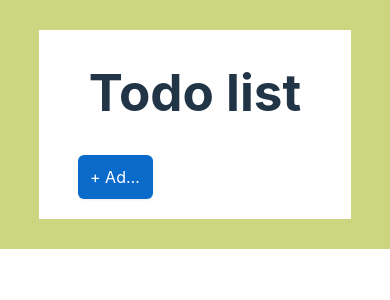
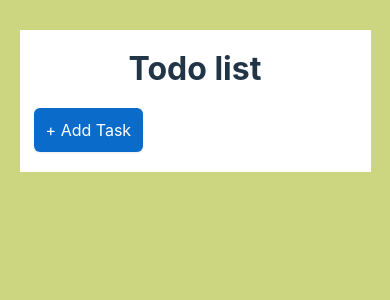
Before and after one commit to ayumi-ayumi/todo-list-ts, a React (Vite) app: page / in a window 390 px wide. Shown: the top 300 px of the page. Built offline with nearby package versions, Linux system fonts and the light colour scheme.

Commit message:
Styled a responsive design

```diff
--- a/src/App.css
+++ /dev/null
@@ -1,93 +0,0 @@
-/* #root {
-  max-width: 1280px;
-  margin: 0 auto;
-  padding: 2rem;
-  text-align: center;
-} */
-.App {
-  text-align: center;
-  display: flex;
-  align-items: center;
-  justify-content: center;
-  align-items: flex-start;
-  padding: 30px 0;
-  width: 100%;
-  background-color: #ccd681;
-}
-
-.input-container {
-  display: flex;
-  width: 75%;
-  margin: 0 auto;
-  justify-content: space-between;
-}
-
-form {
-  width: 100%;
-  display: flex;
-  height: 44px;
-}
-
-.input:hover {
-  filter: drop-shadow(0 0 2em rgba(100, 108, 255, 0.6666666667));
-  transition: 1s;
-}
-
-.submitButton {
-  padding: 8px 15px;
-  cursor: pointer;
-  width: 28%;
-}
-
-.list-container {
-  /* display: flex;
-  justify-content: center; */
-  /* padding: 1em 2em; */
-  /* border: solid 1.5em transparent; */
-  background: #f9f9f9;
-  width: 75%;
-  margin: 0 auto;
-  /* background-clip: content-box; */
-  /* gap: 10% */
-}
-
-ul {
-  padding: 20px;
-  width: 70%;
-  /* align-items: center; */
-  margin: 20px auto;
-}
-
-li {
-  /* display: flex; */
-  /* margin-bottom: 10px; */
-  justify-content: space-around;
-  /* margin-right: auto; */
-  display: flex;
-  align-items: center;
-  background-color: #fff;
-  margin-bottom: 10px;
-}
-li input[type='checkbox'] {
-  height: 20px;
-  width: 20px;
-  border-radius: 4px;
-  margin-left: 10px;
-}
-
-.todo-inputValue {
-  width: 62%;
-  min-height: 50px;
-  padding: 5px;
-  box-sizing: border-box;
-}
-.todo-inputValue div {
-  overflow-wrap: break-word;
-  line-height: 50px;
-  font-size: 18px;
-  text-align: left;
-}
-
-.buttons {
-  margin-right: 10px;
-} /*# sourceMappingURL=App.css.map */
--- a/src/App.scss
+++ /dev/null
@@ -1,93 +0,0 @@
-/* #root {
-  max-width: 1280px;
-  margin: 0 auto;
-  padding: 2rem;
-  text-align: center;
-} */
-.App {
-  text-align: center;
-  display: flex;
-  align-items: center;
-  justify-content: center;
-  align-items: flex-start;
-  padding: 30px 0;
-  width: 100%;
-  // height: 100vh;
-  background-color: #ccd681;
-}
-
-.input-container {
-  display: flex;
-  width: 75%;
-  margin: 0 auto;
-  justify-content: space-between;
-}
-
-form {
-  width: 100%;
-  display: flex;
-  height: 44px;
-}
-
-.input:hover {
-  filter: drop-shadow(0 0 2em #646cffaa);
-  transition: 1s;
-}
-
-.submitButton {
-  padding: 8px 15px;
-  cursor: pointer;
-  width: 28%;
-  // margin-left: 1%;
-}
-.list-container {
-  /* display: flex;
-  justify-content: center; */
-  /* padding: 1em 2em; */
-  /* border: solid 1.5em transparent; */
-  background: #f9f9f9;
-  width: 75%;
-  margin: 0 auto;
-  /* background-clip: content-box; */
-  /* gap: 10% */
-}
-ul {
-  padding: 20px;
-  width: 70%;
-  /* align-items: center; */
-  margin: 20px auto;
-}
-li {
-  /* display: flex; */
-  /* margin-bottom: 10px; */
-  justify-content: space-around;
-  /* margin-right: auto; */
-  display: flex;
-  align-items: center;
-  background-color: #fff;
-  margin-bottom: 10px;
-
-  input[type='checkbox'] {
-    height: 20px;
-    width: 20px;
-    border-radius: 4px;
-    margin-left: 10px;
-  }
-}
-
-.todo-inputValue {
-  width: 62%;
-  min-height: 50px;
-  padding: 5px;
-  box-sizing: border-box;
-  div {
-    overflow-wrap: break-word;
-    line-height: 50px;
-    font-size: 18px;
-    text-align: left;
-  }
-}
-
-.buttons {
-  margin-right: 10px;
-}
--- a/src/App.tsx
+++ b/src/App.tsx
@@ -1,42 +1,44 @@
-import { FormEvent, useState, useEffect, SetStateAction } from 'react'
-import './App.css'
-import { v4 as uuidv4 } from 'uuid'
-import Input from '@mui/joy/Input'
-import IconButton from '@mui/material/IconButton'
-import DeleteIcon from '@mui/icons-material/Delete'
-import EditIcon from '@mui/icons-material/Edit'
-import CheckCircleOutlineSharpIcon from '@mui/icons-material/CheckCircleOutlineSharp'
-import { pink } from '@mui/material/colors'
-import Select from '@mui/joy/Select'
-import Option from '@mui/joy/Option'
+import { FormEvent, useState, useEffect, SetStateAction } from "react";
+import "./style/App.css";
+import { v4 as uuidv4 } from "uuid";
+import Input from "@mui/joy/Input";
+import IconButton from "@mui/material/IconButton";
+import DeleteIcon from "@mui/icons-material/Delete";
+import EditIcon from "@mui/icons-material/Edit";
+import CheckCircleOutlineSharpIcon from "@mui/icons-material/CheckCircleOutlineSharp";
+import { pink } from "@mui/material/colors";
+import Select from "@mui/joy/Select";
+import Option from "@mui/joy/Option";
 
 function App() {
-  const [inputText, setInputText] = useState('')
+  const [inputText, setInputText] = useState("");
   const [todos, setTodos] = useState<Todo[]>(() =>
-    JSON.parse(localStorage.getItem('TODOS') ?? '[]')
-  )
-  const [addToggle, setAddToggle] = useState<boolean>(false)
-  const [tab, setTab] = useState<string>('all')
+    JSON.parse(localStorage.getItem("TODOS") ?? "[]"),
+  );
+  const [addToggle, setAddToggle] = useState<boolean>(false);
+  const [filter, setFilter] = useState<string>('all');
 
   type Todo = {
-    id: string
-    inputValue: string
-    completed: boolean
-    isEditing: boolean
-    date: Date
-  }
+    id: string;
+    inputValue: string;
+    completed: boolean;
+    isEditing: boolean;
+    date: Date;
+  };
+
+  // type Filter = 'all' | 'completed' | 'active' ;
 
   useEffect(() => {
-    localStorage.setItem('TODOS', JSON.stringify(todos))
-    setAddToggle(false)
-  }, [todos])
+    localStorage.setItem("TODOS", JSON.stringify(todos));
+    setAddToggle(false);
+  }, [todos]);
 
   // Submit a todo task
   function handleSubmit(e: FormEvent<HTMLFormElement>): void {
-    e.preventDefault()
-    setAddToggle(true)
+    e.preventDefault();
+    setAddToggle(true);
 
-    if (!inputText) return
+    if (!inputText) return;
 
     const newTodo: Todo = {
       id: uuidv4(),
@@ -44,86 +46,86 @@ function App() {
       completed: false,
       isEditing: false,
       date: new Date(),
-    }
+    };
 
-    setTodos([...todos, newTodo])
-    setInputText('')
+    setTodos([...todos, newTodo]);
+    setInputText("");
   }
 
   // Toggle an edit boolean
   function handleEditing(id: string): void {
-    const todosCopy = todos.map((todo) => ({ ...todo }))
+    const todosCopy = todos.map((todo) => ({ ...todo }));
     setTodos(
       todosCopy.map((todo) => {
         if (todo.id === id) {
-          return { ...todo, isEditing: !todo.isEditing }
+          return { ...todo, isEditing: !todo.isEditing };
         }
-        return todo
-      })
-    )
+        return todo;
+      }),
+    );
   }
 
   //Edit a task
   function handleEdit(id: string, inputValue: string): void {
-    const todosCopy = todos.map((todo) => ({ ...todo }))
+    const todosCopy = todos.map((todo) => ({ ...todo }));
     const newTodos = todosCopy.map((todo) => {
       if (todo.id === id) {
-        todo.inputValue = inputValue
+        todo.inputValue = inputValue;
       }
-      return todo
-    })
-    setTodos(newTodos)
+      return todo;
+    });
+    setTodos(newTodos);
   }
 
   // Complete a task
   function handleCompleted(id: string): void {
-    const todosCopy = todos.map((todo) => ({ ...todo }))
+    const todosCopy = todos.map((todo) => ({ ...todo }));
     setTodos(
       todosCopy.map((todo) => {
         if (todo.id === id) {
-          return { ...todo, completed: !todo.completed }
+          return { ...todo, completed: !todo.completed };
         }
-        return todo
-      })
-    )
+        return todo;
+      }),
+    );
   }
 
   // Choose a filter tab
   function handleChange(_event: never, newValue: SetStateAction<string>): void {
-    setTab(newValue)
+    // setTab(newValue);
+    setFilter(newValue);
+  }
+  // function handleSort (filter: Filter) {
+  //   console.log(filter)
+  // }
+  console.log(filter)
+
+  // Filter todolist into "Completed" or "Active"
+  function filterTodos(todos: Todo[], filter: Filter) {
+    return todos.filter((todo) => {
+      if (filter === "all") {
+        return true;
+      } else if (filter === "active") {
+        return todo.completed === false;
+      } else if (filter === "completed") {
+        return todo.completed === true;
+      }
+    });
   }
 
-  // Filter todolist into "Completed" or "Active"
-  function filterTodos(todos: Todo[], tab: string) {
-    return todos.filter((todo) => {
-      if (tab === 'all') {
-        return true
-      } else if (tab === 'active') {
-        return !todo.completed
-      } else if (tab === 'completed') {
-        return todo.completed
-      }
-    })
-  }
-
-  const visibleTodos = filterTodos(todos, tab)
+  const visibleTodos = filterTodos(todos, filter);
+  console.log(visibleTodos)
 
   // Delete a task
   function handleDelete(id: string): void {
-    const todosCopy = todos.map((todo) => ({ ...todo }))
-    const newTodos = todosCopy.filter((todo) => todo.id !== id)
-    setTodos(newTodos)
+    const todosCopy = todos.map((todo) => ({ ...todo }));
+    const newTodos = todosCopy.filter((todo) => todo.id !== id);
+    setTodos(newTodos);
   }
 
   return (
     <div className="App">
-      <div
-        style={{
-          width: '80%',
-          backgroundColor: '#ffffff',
-          paddingBottom: '20px',
-        }}
-      >
+      <div className="container">
         <h1>Todo list</h1>
         <div className="input-container">
           <form onSubmit={(e) => handleSubmit(e)}>
@@ -142,7 +144,6 @@ function App() {
               value="+ Add Task"
               color="primary"
               variant="solid"
-              sx={{ width: '32%' }}
               className="submitButton"
             />
           </form>
@@ -150,9 +151,11 @@ function App() {
             <Select
               color="neutral"
               placeholder="All"
-              sx={{ width: '36%' }}
+              sx={{ width: "36%" }}
               variant="solid"
-              onChange={handleChange}
+              onChange={handleChange} // Mui
+              // onChange={(e) => setFilter(e.target.value)}
+              // onChange={(e) => handleSort(e.target.value as Filter)}
             >
               <Option value="all">All</Option>
               <Option value="completed">Completed</Option>
@@ -224,7 +227,7 @@ function App() {
         )}
       </div>
     </div>
-  )
+  );
 }
 
-export default App
+export default App;
--- /dev/null
+++ b/src/style/App.css
@@ -0,0 +1,143 @@
+#root {
+  background-color: #ccd681;
+  height: 100vh;
+}
+
+.App {
+  text-align: center;
+  display: flex;
+  /* align-items: center; */
+  justify-content: center;
+  /* align-items: flex-start; */
+  padding: 30px 0;
+  /* width: 100%; */
+  /* height: 100vh; */
+  /* height: fit-content; */
+  background-color: #ccd681;
+}
+
+.container {
+  width: 60%;
+  background-color: #fff;
+  padding-bottom: 20px;
+
+  @media only screen and (max-width:599px) {
+    width: 90%;
+  }
+
+
+}
+
+h1 {
+  font-size: 3.2em;
+  line-height: 1.1;
+
+  @media only screen and (max-width:599px) {
+    font-size: 2em;
+  }
+}
+
+.input-container {
+  display: flex;
+  width: 80%;
+  margin: 0 auto;
+  justify-content: space-between;
+
+  @media only screen and (max-width:599px) {
+    width: 92%;
+  }
+}
+
+form {
+  width: 100%;
+  display: flex;
+  height: 44px;
+}
+
+
+.list-container {
+  /* display: flex;
+  justify-content: center; */
+  /* padding: 1em 2em; */
+  /* border: solid 1.5em transparent; */
+  background: #f9f9f9;
+  width: 86%;
+  margin: 0 auto;
+
+  /* background-clip: content-box; */
+  /* gap: 10% */
+  @media only screen and (max-width:599px) {
+    width: 92%;
+  }
+}
+
+ul {
+  padding: 20px;
+  /* width: 78%; */
+  /* align-items: center; */
+  /* margin: 20px 0; */
+
+  @media only screen and (max-width:599px) {
+    width: 90%;
+  }
+}
+
+li {
+  /* display: flex; */
+  /* margin-bottom: 10px; */
+  justify-content: space-around;
+  /* margin-right: auto; */
+  display: flex;
+  align-items: center;
+  background-color: #fff;
+  margin-bottom: 10px;
+
+
+
+  input[type="checkbox"] {
+    height: 20px;
+    width: 20px;
+    border-radius: 4px;
+    margin-left: 10px;
+
+    @media only screen and (max-width:599px) {
+      height: 15px;
+      width: 15px;
+      border-radius: 4px;
+      margin-left: 10px;
+    }
+  }
+}
+
+.todo-inputValue {
+  width: 62%;
+  min-height: 50px;
+  padding: 5px;
+  box-sizing: border-box;
+
+
+  div {
+    overflow-wrap: break-word;
+    line-height: 50px;
+    font-size: 18px;
+    text-align: left;
+
+    @media only screen and (max-width:599px) {
+      font-size: 0.9rem;
+    }
+  }
+}
+
+.buttons {
+  margin-right: 10px;
+  /* width: 20%; */
+  /* height: 10px; */
+
+}
+
+.buttons button svg {
+  @media only screen and (max-width:599px) {
+    height: 20px;
+    width: 20px;
+  }
+}
--- a/src/index.css
+++ b/src/style/index.css
@@ -21,10 +21,7 @@ body {
   /* min-height: 100vh; */
 }
 
-h1 {
-  font-size: 3.2em;
-  line-height: 1.1;
-}
+
 
 @media (prefers-color-scheme: light) {
   :root {
```
Also changed, not shown: src/main.tsx (+7 -7 lines), 1 other file (tests, documents, lock files or other folders).
